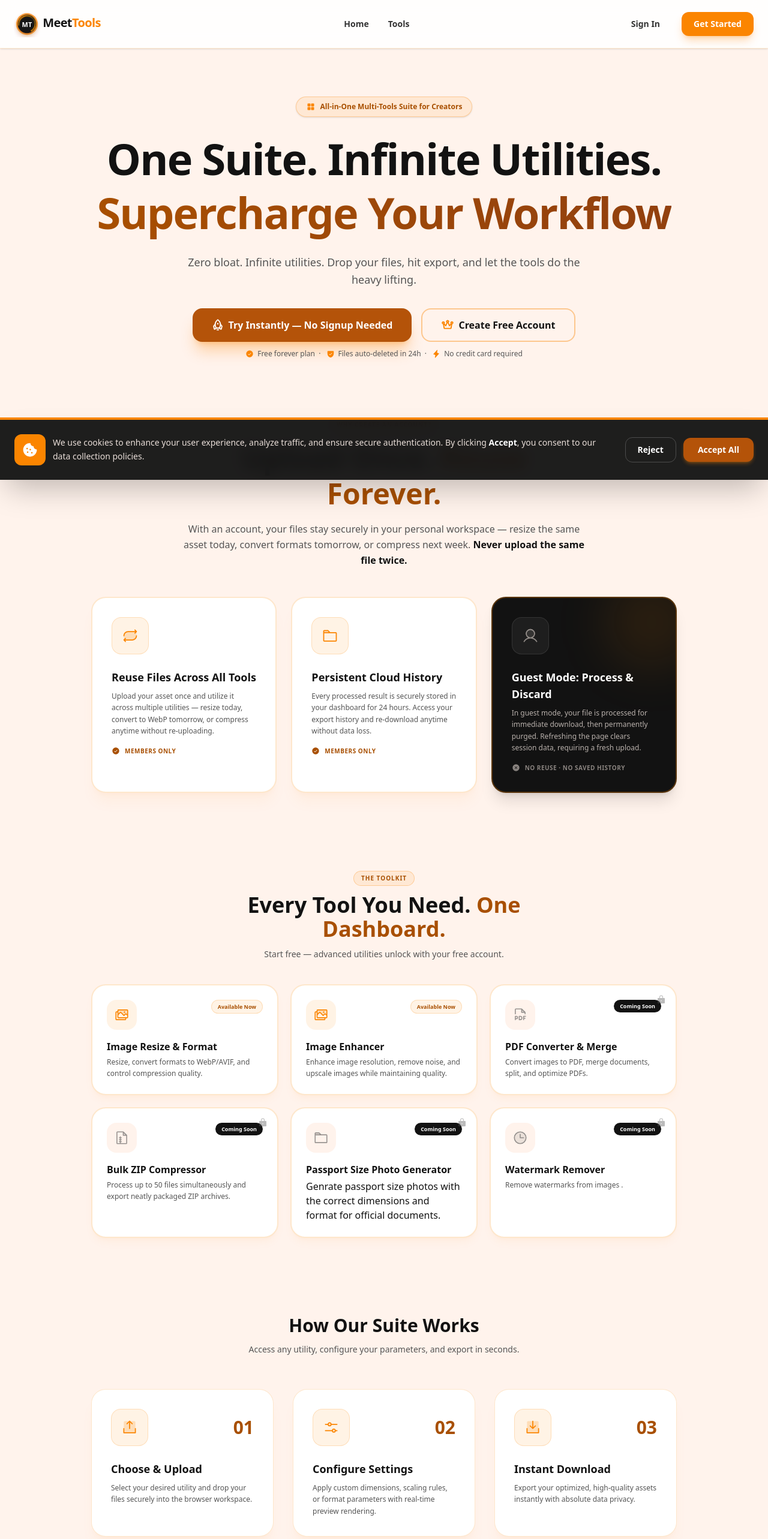
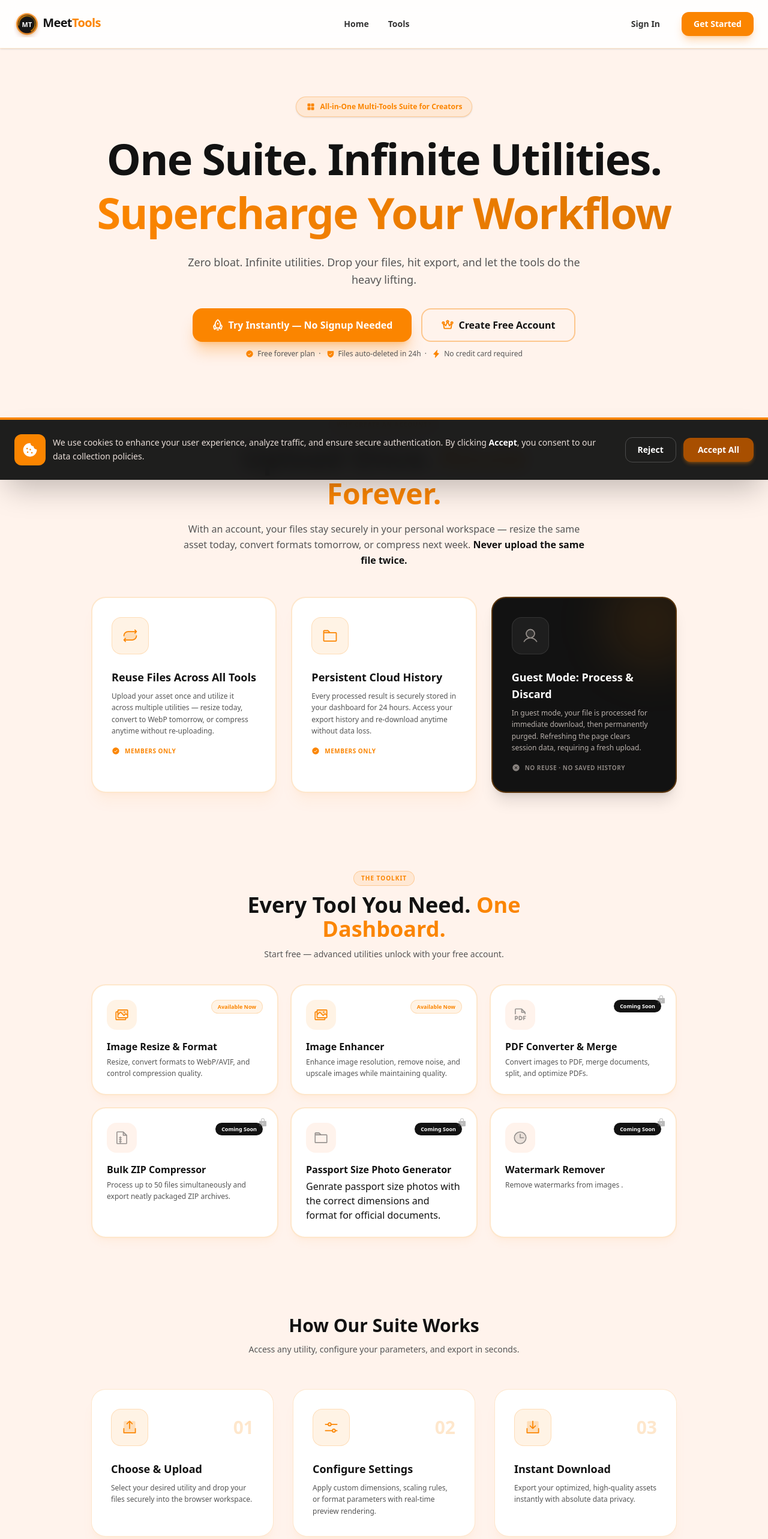
Before and after one commit to adnanishere-1/MeetTools, a Next.js app in the folder frontend/: page / in a window 1280 px wide. Shown: the top 2566 px of the page at 60% size. Built offline with nearby package versions, Linux system fonts and the light colour scheme; no server answers.

Commit message:
Back to previous

```diff
--- a/frontend/src/app/page.tsx
+++ b/frontend/src/app/page.tsx
@@ -1,4 +1,3 @@
-
 "use client";
 
 import { useSyncExternalStore } from "react";
@@ -105,7 +104,7 @@ export default function Home() {
       {/* HERO */}
       <main className="flex-1 flex flex-col items-center px-6 pt-20 pb-24 text-center max-w-5xl mx-auto w-full">
         {/* Badge */}
-        <div className="inline-flex items-center gap-2 px-4 py-2 rounded-full bg-[#fb8500]/10 border border-[#fb8500]/30 text-[#A84F00] text-xs font-bold mb-6 shadow-sm animate-fade-in">
+        <div className="inline-flex items-center gap-2 px-4 py-2 rounded-full bg-[#fb8500]/10 border border-[#fb8500]/30 text-[#fb8500] text-xs font-bold mb-6 shadow-sm animate-fade-in">
           <SquaresFourIcon
             size={16}
             weight="fill"
@@ -117,7 +116,7 @@ export default function Home() {
         {/* Heading */}
         <h1 className="text-5xl md:text-7xl font-black tracking-tight text-[#121212] mb-6 leading-tight">
           One Suite. Infinite Utilities. <br />
-          <span className="text-transparent bg-clip-text bg-gradient-to-r from-[#A84F00] to-[#92400E]">
+          <span className="text-transparent bg-clip-text bg-gradient-to-r from-[#fb8500] to-[#e07600]">
             Supercharge Your Workflow
           </span>
         </h1>
@@ -131,7 +130,7 @@ export default function Home() {
         <div className="flex flex-col sm:flex-row gap-4 w-full justify-center max-w-2xl mb-3">
           <Link
             href="/tools"
-            className="flex items-center justify-center gap-2 h-14 px-8 rounded-2xl bg-[#B45309] hover:bg-[#92400E] text-white font-bold transition-all shadow-xl shadow-[#fb8500]/30 text-base"
+            className="flex items-center justify-center gap-2 h-14 px-8 rounded-2xl bg-[#fb8500] hover:bg-[#e07600] text-white font-bold transition-all shadow-xl shadow-[#fb8500]/30 text-base"
           >
             <RocketIcon size={20} weight="bold" />
             Try Instantly — No Signup Needed
@@ -175,13 +174,13 @@ export default function Home() {
         {/* WHY LOGIN */}
         <div className="w-full max-w-5xl mb-32 text-left">
           <div className="text-center max-w-2xl mx-auto mb-12">
-            <span className="inline-block px-3 py-1 rounded-full bg-[#fb8500]/10 border border-[#fb8500]/30 text-[#A84F00] text-[10px] font-bold uppercase tracking-widest mb-3">
+            <span className="inline-block px-3 py-1 rounded-full bg-[#fb8500]/10 border border-[#fb8500]/30 text-[#fb8500] text-[10px] font-bold uppercase tracking-widest mb-3">
               Why Create an Account?
             </span>
 
             <h2 className="text-3xl md:text-5xl font-black text-[#121212] mb-4 leading-tight">
               Upload Once.{" "}
-              <span className="text-[#A84F00]">Reuse Forever.</span>
+              <span className="text-[#fb8500]">Reuse Forever.</span>
             </h2>
 
             <p className="text-sm md:text-base text-[#555555] leading-relaxed">
@@ -211,7 +210,7 @@ export default function Home() {
                 without re-uploading.
               </p>
 
-              <div className="flex items-center gap-2 text-[10px] font-bold text-[#A84F00] uppercase tracking-wider">
+              <div className="flex items-center gap-2 text-[10px] font-bold text-[#fb8500] uppercase tracking-wider">
                 <CheckCircleIcon size={14} weight="fill" />
                 Members Only
               </div>
@@ -233,7 +232,7 @@ export default function Home() {
                 anytime without data loss.
               </p>
 
-              <div className="flex items-center gap-2 text-[10px] font-bold text-[#A84F00] uppercase tracking-wider">
+              <div className="flex items-center gap-2 text-[10px] font-bold text-[#fb8500] uppercase tracking-wider">
                 <CheckCircleIcon size={14} weight="fill" />
                 Members Only
               </div>
@@ -268,13 +267,13 @@ export default function Home() {
         {/* TOOLS PREVIEW GRID */}
         <div className="w-full max-w-5xl mb-32 text-left">
           <div className="text-center max-w-xl mx-auto mb-10">
-            <span className="inline-block px-3 py-1 rounded-full bg-[#fb8500]/10 border border-[#fb8500]/30 text-[#A84F00] text-[10px] font-bold uppercase tracking-widest mb-3">
+            <span className="inline-block px-3 py-1 rounded-full bg-[#fb8500]/10 border border-[#fb8500]/30 text-[#fb8500] text-[10px] font-bold uppercase tracking-widest mb-3">
               The Toolkit
             </span>
 
             <h2 className="text-3xl md:text-4xl font-black text-[#121212] mb-3">
               Every Tool You Need.{" "}
-              <span className="text-[#A84F00]">One Dashboard.</span>
+              <span className="text-[#fb8500]">One Dashboard.</span>
             </h2>
 
             <p className="text-sm text-[#555555]">
@@ -293,7 +292,7 @@ export default function Home() {
                   <ImagesIcon size={26} weight="duotone" />
                 </div>
 
-                <span className="px-2.5 py-1 rounded-full bg-[#fb8500]/10 text-[#A84F00] text-[9px] font-bold border border-[#fb8500]/20">
+                <span className="px-2.5 py-1 rounded-full bg-[#fb8500]/10 text-[#fb8500] text-[9px] font-bold border border-[#fb8500]/20">
                   Available Now
                 </span>
               </div>
@@ -313,12 +312,14 @@ export default function Home() {
               href="/tools/enhance"
               className="group bg-white p-6 rounded-3xl border-2 border-[#fb8500]/20 hover:border-[#fb8500] shadow-lg shadow-[#fb8500]/5 transition-all cursor-pointer relative overflow-hidden"
             >
+
+
               <div className="flex items-start justify-between mb-4">
                 <div className="p-3 bg-[#fb8500]/10 text-[#fb8500] rounded-2xl">
                   <ImagesIcon size={26} weight="duotone" />
                 </div>
 
-                <span className="px-2.5 py-1 rounded-full bg-[#fb8500]/10 text-[#A84F00] text-[9px] font-bold border border-[#fb8500]/20">
+                <span className="px-2.5 py-1 rounded-full bg-[#fb8500]/10 text-[#fb8500] text-[9px] font-bold border border-[#fb8500]/20">
                   Available Now
                 </span>
               </div>
@@ -413,7 +414,9 @@ export default function Home() {
                 Passport Size Photo Generator
               </h3>
               Genrate passport size photos with the correct dimensions and format for official documents.
-              <p className="text-xs text-[#555555] leading-relaxed"></p>
+              <p className="text-xs text-[#555555] leading-relaxed">
+
+              </p>
             </Link>
 
             {/* Priority Queue */}
@@ -468,7 +471,7 @@ export default function Home() {
                     <UploadSimpleIcon size={28} weight="duotone" />
                   </div>
 
-                  <span className="text-3xl font-black text-[#A84F00]">
+                  <span className="text-3xl font-black text-[#fb8500]/20">
                     01
                   </span>
                 </div>
@@ -492,7 +495,7 @@ export default function Home() {
                     <SlidersHorizontalIcon size={28} weight="duotone" />
                   </div>
 
-                  <span className="text-3xl font-black text-[#A84F00]">
+                  <span className="text-3xl font-black text-[#fb8500]/20">
                     02
                   </span>
                 </div>
@@ -516,7 +519,7 @@ export default function Home() {
                     <DownloadSimpleIcon size={28} weight="duotone" />
                   </div>
 
-                  <span className="text-3xl font-black text-[#A84F00]">
+                  <span className="text-3xl font-black text-[#fb8500]/20">
                     03
                   </span>
                 </div>
@@ -564,7 +567,7 @@ export default function Home() {
 
                 <button
                   onClick={() => handleConsentAction("accepted")}
-                  className="px-6 py-2.5 rounded-xl bg-[#B45309] hover:bg-[#92400E] text-white text-sm font-bold transition-all shadow-md shadow-[#fb8500]/30 cursor-pointer"
+                  className="px-6 py-2.5 rounded-xl bg-[#A84F00] hover:bg-[#e07600] text-white text-sm font-bold transition-all shadow-md shadow-[#fb8500]/30 cursor-pointer"
                 >
                   Accept All
                 </button>
```
